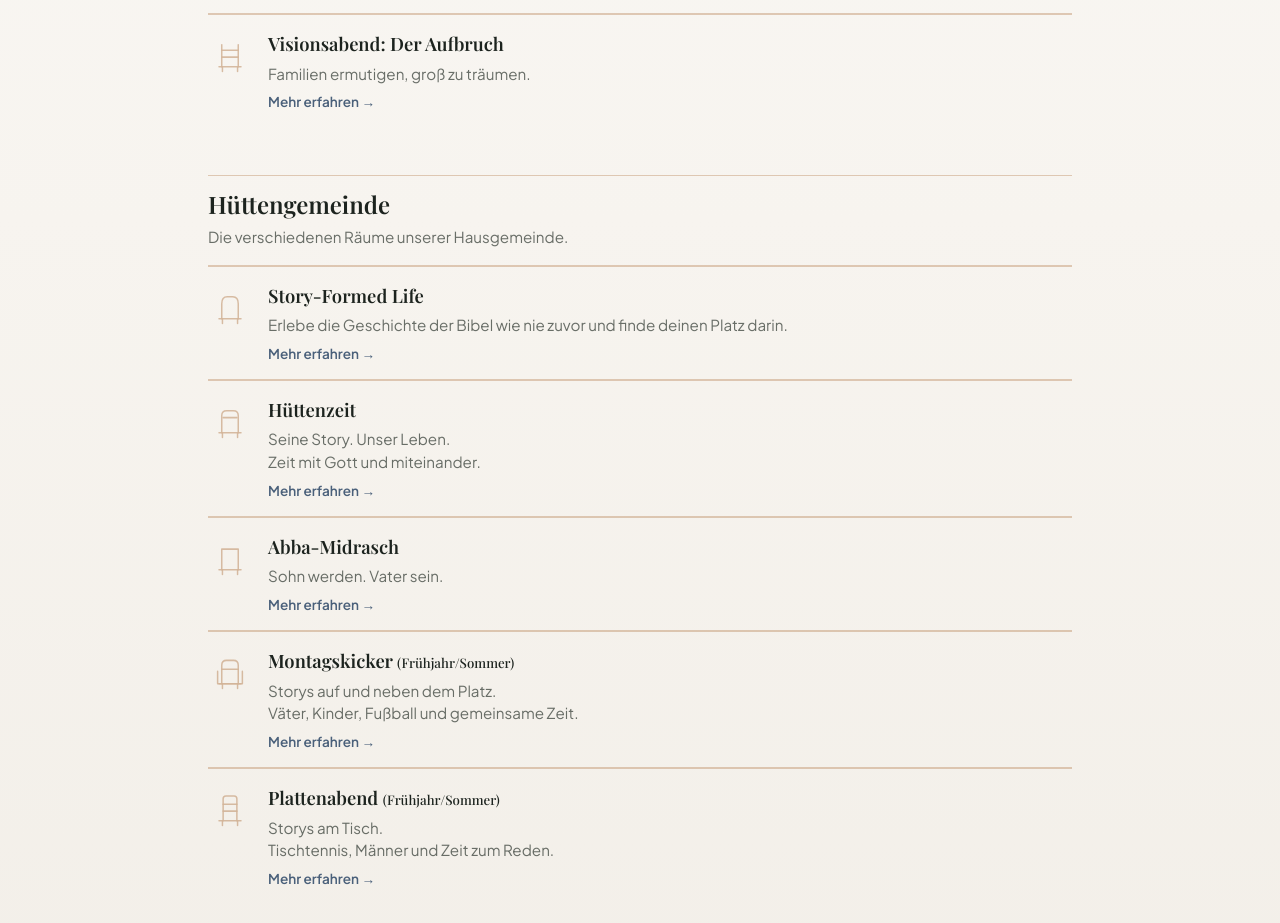
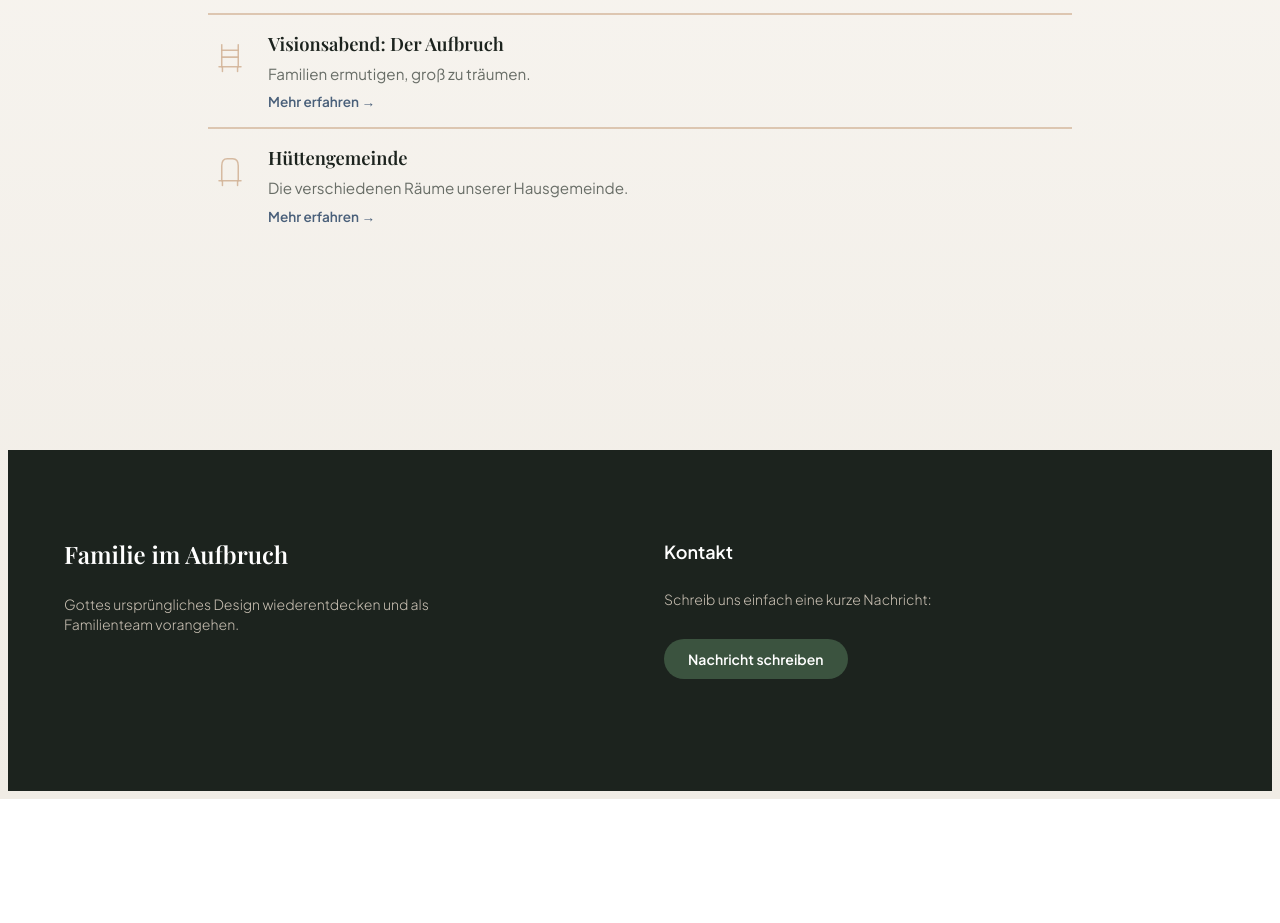
Before and after one commit to Huettengemeinde/familie-im-aufbruch.github.io, a plain HTML site: page docs/dabei-sein/der-tisch.html in a window 1280 px wide. Shown: the part 1026-1949 px from the top of the page. After the commit the page ends 1825 px from the top, so only its background shows below. Drawn offline with nearby package versions, Linux system fonts and the light colour scheme; a web font is replaced by a local one.

Commit message:
Update Hüttengemeinde offer on Der Tisch
Co-authored-by: Copilot <223556219+Copilot@users.noreply.github.com>

```diff
--- a/docs/dabei-sein/der-tisch.html
+++ b/docs/dabei-sein/der-tisch.html
@@ -95,51 +95,12 @@
                                 <a href="visionsabend-der-aufbruch.html">Mehr erfahren →</a>
                             </div>
                         </div>
-                        <div class="community-group-heading">
-                            <h2 class="offer-group-title">Hüttengemeinde</h2>
-                            <p class="community-group-subtitle">Die verschiedenen Räume unserer Hausgemeinde.</p>
-                        </div>
-                        <div class="seat seat-top">
+                        <div class="seat seat-community">
                             <svg class="seat-chair" viewBox="0 0 64 64" aria-hidden="true"><use href="#chair-a" /></svg>
                             <div class="seat-text">
-                                <h3 class="serif">Story-Formed Life</h3>
-                                <p>Erlebe die Geschichte der Bibel wie nie zuvor und finde deinen Platz darin.</p>
-                                <a href="angebote-im-aufbau.html">Mehr erfahren →</a>
-                            </div>
-                        </div>
-                        <div class="seat seat-huettenzeit">
-                            <svg class="seat-chair" viewBox="0 0 64 64" aria-hidden="true"><use href="#chair-e" /></svg>
-                            <div class="seat-text">
-                                <h3 class="serif">Hüttenzeit</h3>
-                                <p>Seine Story. Unser Leben.</p>
-                                <p>Zeit mit Gott und miteinander.</p>
-                                <a href="angebote-im-aufbau.html">Mehr erfahren →</a>
-                            </div>
-                        </div>
-                        <div class="seat seat-right">
-                            <svg class="seat-chair" viewBox="0 0 64 64" aria-hidden="true"><use href="#chair-b" /></svg>
-                            <div class="seat-text">
-                                <h3 class="serif">Abba-Midrasch</h3>
-                                <p>Sohn werden. Vater sein.</p>
-                                <a href="angebote-im-aufbau.html">Mehr erfahren →</a>
-                            </div>
-                        </div>
-                        <div class="seat seat-montagskicker">
-                            <svg class="seat-chair" viewBox="0 0 64 64" aria-hidden="true"><use href="#chair-i" /></svg>
-                            <div class="seat-text">
-                                <h3 class="serif">Montagskicker <span class="season-note">(Frühjahr/Sommer)</span></h3>
-                                <p>Storys auf und neben dem Platz.</p>
-                                <p>Väter, Kinder, Fußball und gemeinsame Zeit.</p>
-                                <a href="angebote-im-aufbau.html">Mehr erfahren →</a>
-                            </div>
-                        </div>
-                        <div class="seat seat-plattenabend">
-                            <svg class="seat-chair" viewBox="0 0 64 64" aria-hidden="true"><use href="#chair-j" /></svg>
-                            <div class="seat-text">
-                                <h3 class="serif">Plattenabend <span class="season-note">(Frühjahr/Sommer)</span></h3>
-                                <p>Storys am Tisch.</p>
-                                <p>Tischtennis, Männer und Zeit zum Reden.</p>
-                                <a href="angebote-im-aufbau.html">Mehr erfahren →</a>
+                                <h3 class="serif">Hüttengemeinde</h3>
+                                <p>Die verschiedenen Räume unserer Hausgemeinde.</p>
+                                <a href="https://huettengemeinde.de/">Mehr erfahren →</a>
                             </div>
                         </div>
                     </div>
--- a/docs/main.css
+++ b/docs/main.css
@@ -51,7 +51,7 @@ img { max-width: 100%; display: block; }
 .table-overview .section-kicker { display: block; margin-bottom: .5rem; }
 .table-overview h2 { margin: 0 0 2.5rem; }
 
-.table-scene { position: relative; display: grid; grid-template-columns: 1fr; grid-template-areas: "table" "family-heading" "seat-bottom" "seat-left" "community-heading" "seat-top" "seat-huettenzeit" "seat-right" "seat-montagskicker" "seat-plattenabend"; gap: 1rem; align-items: center; text-align: left; }
+.table-scene { position: relative; display: grid; grid-template-columns: 1fr; grid-template-areas: "table" "family-heading" "seat-bottom" "seat-left" "seat-community"; gap: 1rem; align-items: center; text-align: left; }
 
 .table-shape { grid-area: table; position: relative; width: 100%; max-width: 360px; margin: 0 auto; opacity: .8; }
 .table-shape svg { width: 130%; max-width: none; height: auto; margin-left: -15%; display: block; }
@@ -72,16 +72,9 @@ img { max-width: 100%; display: block; }
 .family-group-heading { grid-area: family-heading; margin-top: 1rem; }
 .family-group-heading .offer-group-title { margin: 0; }
 .family-group-subtitle { margin: .35rem 0 0; color: rgba(44,53,45,.7); font-size: .95rem; line-height: 1.5; }
-.community-group-heading { grid-area: community-heading; margin-top: 3rem; }
-.community-group-heading .offer-group-title { margin: 0; }
-.community-group-subtitle { margin: .35rem 0 0; color: rgba(44,53,45,.7); font-size: .95rem; line-height: 1.5; }
-.seat-top { grid-area: seat-top; }
-.seat-right { grid-area: seat-right; }
 .seat-bottom { grid-area: seat-bottom; }
 .seat-left { grid-area: seat-left; }
-.seat-huettenzeit { grid-area: seat-huettenzeit; }
-.seat-montagskicker { grid-area: seat-montagskicker; }
-.seat-plattenabend { grid-area: seat-plattenabend; }
+.seat-community { grid-area: seat-community; }
 
 /* ---------- Layout ---------- */
 .site-header-inner { gap: 1.5rem; }
```
